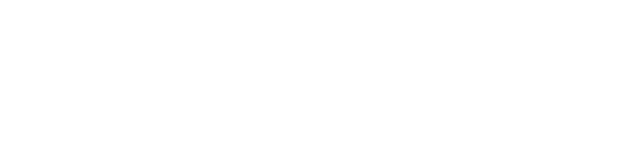
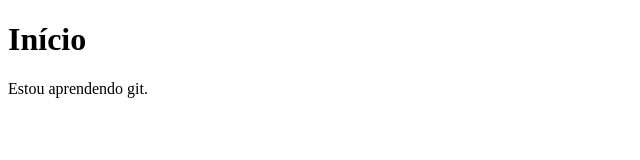
Before and after one commit to AnnaPaulaS/git-pratica, a plain HTML site: page index.html in a window 1280 px wide. Shown: the whole page, without its empty margins (0-640 px from the left). Drawn offline with Linux system fonts and the light colour scheme.

Commit message:
Criação de título e paragrafo

```diff
--- a/index.html
+++ b/index.html
@@ -7,6 +7,7 @@
     <title>Tutorial de Git</title>
 </head>
 <body>
-
+    <h1>Início</h1>
+    <p>Estou aprendendo git.</p>
 </body>
 </html>
```
